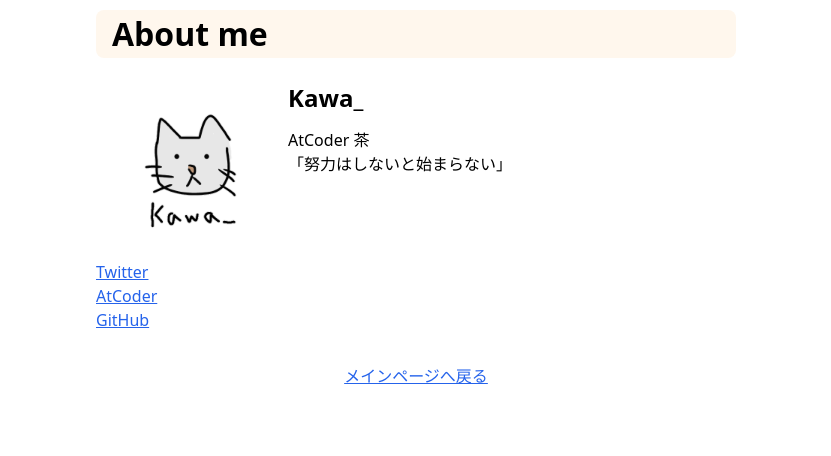
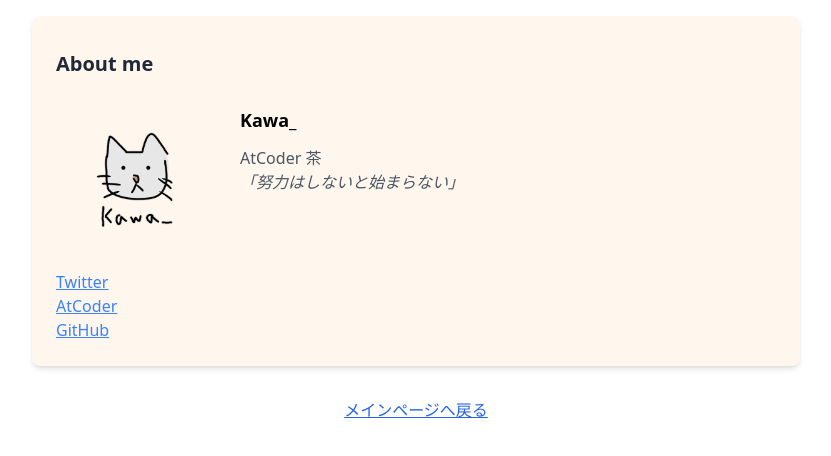
Before and after one commit to Kawa0x5F/homepage, a Next.js app: page /about in a window 1280 px wide. Shown: the top 456 px of the page, without its empty margins (224-1055 px from the left). Built offline with nearby package versions, Linux system fonts and the light colour scheme.

Commit message:
[add] abotuのデザインを少し変更

```diff
--- a/app/about/page.tsx
+++ b/app/about/page.tsx
@@ -10,44 +10,35 @@ export const metadata: Metadata = {
 
 export default function About() {
   return (
-    <main>
-      <div className='mx-80'>
-        <div className='rounded-lg bg-orange-50'>
-          <h1 className='ml-4'><strong>About me</strong></h1>
-        </div>
-
-          <div className="flex flex-row">
+    <main className="flex flex-col items-center justify-center p-4">
+      <div className="w-full max-w-3xl bg-orange-50 rounded-lg p-6 shadow-md">
+        <h1 className="text-xl font-bold text-gray-800">About me</h1>
+        <div className="flex flex-col md:flex-row items-center md:items-start gap-6 mt-4">
           <Image
             src="/snsProfile.png"
             alt="Kawa_Cat. This icon is used by Kawa_ on SNS."
             width={512}
             height={512}
-
-              sizes='100vw'
-              style={{
-                width: '30%',
-                height: 'auto',
-              }}
+            className="w-32 h-32 md:w-40 md:h-40 rounded-full"
           />
-            <div>
-              <h2>Kawa_</h2>
-              <p>AtCoder 茶</p>
-              <p>「努力はしないと始まらない」</p>
+          <div className="text-center md:text-left">
+            <h2 className="text-lg font-semibold">Kawa_</h2>
+            <p className="text-gray-600">AtCoder 茶</p>
+            <p className="text-gray-600 italic">「努力はしないと始まらない」</p>
           </div>
         </div>
-        <a href='https://x.com/kawa0x5f'>Twitter</a><br/>
-        <a href='https://atcoder.jp/user/Kawa_'>AtCoder</a><br/>
-        <a href='https://github.com/Kawa0x5F'>GitHub</a>
-        <div className='flex items-center justify-center text-center px-4'>
+        <div className="mt-4 text-center md:text-left">
+          <a href="https://x.com/kawa0x5f" className="text-blue-500 hover:underline block">Twitter</a>
+          <a href="https://atcoder.jp/user/Kawa_" className="text-blue-500 hover:underline block">AtCoder</a>
+          <a href="https://github.com/Kawa0x5F" className="text-blue-500 hover:underline block">GitHub</a>
+        </div>
+      </div>
       <Link
         href="/"
         className="mt-6 px-4 py-2 "
       >
         メインページへ戻る
       </Link>
-        </div>
-
-      </div>
     </main>
   );
 }
```
Lines whose indentation alone changed are shown as unchanged.
